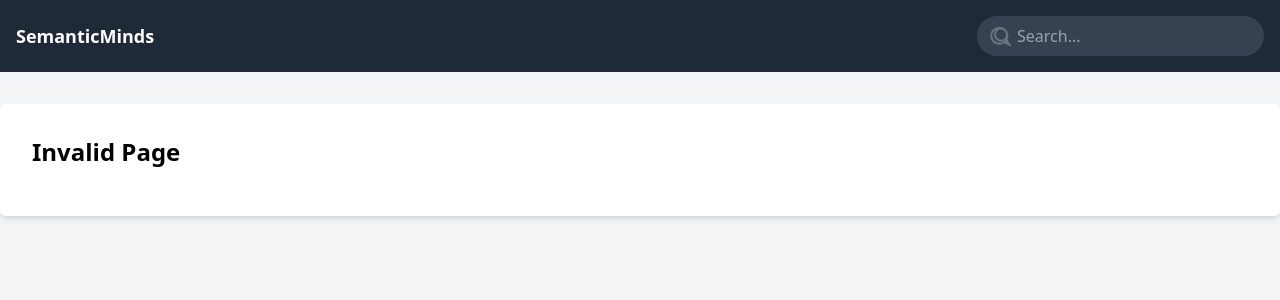
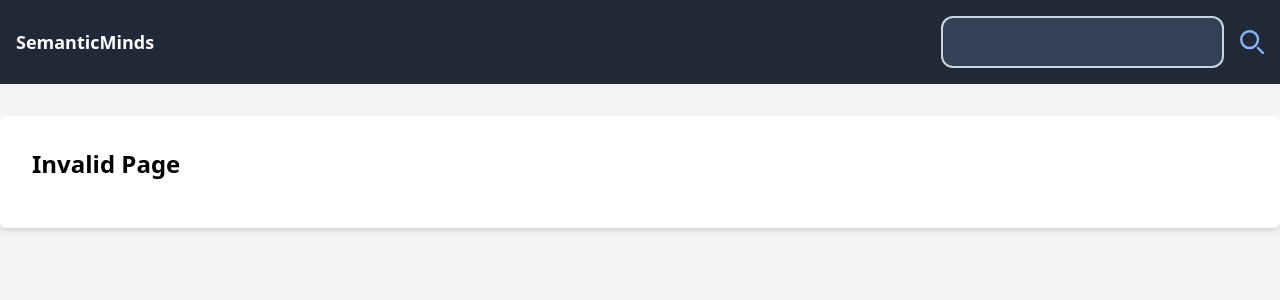
Before and after one commit to Emilicos/SemanticMinds, a Django app: page /data/1/ in a window 1280 px wide. Shown: the top 300 px of the page. Run offline with Django 4.2, Linux system fonts and the light colour scheme; data that the repository does not hold is empty.

Commit message:
Remove cdn & move search to navbar

```diff
--- a/frontend/templates/home_page.html
+++ b/frontend/templates/home_page.html
@@ -7,12 +7,11 @@
     <meta name="viewport" content="width=device-width, initial-scale=1.0">
     <title>Home</title>
     <link rel="stylesheet" href="{% static 'css/output.css' %}">
-    <script src="https://cdn.tailwindcss.com"></script>
-    <link rel="stylesheet" href="https://cdnjs.cloudflare.com/ajax/libs/font-awesome/6.4.2/css/all.min.css"/>
+    <!-- <script src="https://cdn.tailwindcss.com"></script>
+    <link rel="stylesheet" href="https://cdnjs.cloudflare.com/ajax/libs/font-awesome/6.4.2/css/all.min.css"/> -->
 </head>
 
 <body class="bg-[#f5f5f5]">
-    {% include 'navbar.html' %}
     <form action="return false;" id="searchForm" class = "min-h-[calc(100vh-72px)] my-auto flex flex-col items-center justify-center gap-y-8">
         <h1 class = "text-4xl font-bold"> Semantic Minds </h1>
         <p> Look up for your favorite company here !</p>
--- a/frontend/templates/navbar.html
+++ b/frontend/templates/navbar.html
@@ -1,18 +1,41 @@
+<script src="https://ajax.googleapis.com/ajax/libs/jquery/3.5.1/jquery.min.js"></script>
+
 <nav class="bg-gray-800 p-4">
     <div class="container mx-auto flex items-center justify-between">
         <a href="{% url 'homepage' %}" class="text-white text-lg font-semibold">SemanticMinds</a>
 
         <div class="relative">
-            <input type="text" class="bg-gray-700 text-white rounded-full py-2 px-4 pl-10 focus:outline-none focus:shadow-outline"
-                placeholder="Search...">
-            <span class="absolute inset-y-0 left-0 flex items-center pl-3">
-                <svg class="h-6 w-6 text-gray-500" fill="none" stroke="currentColor" viewBox="0 0 24 24"
-                    xmlns="http://www.w3.org/2000/svg">
-                    <path stroke-linecap="round" stroke-linejoin="round" stroke-width="2"
-                        d="M21 21l-4.35-4.35a8 8 0 1 0-1.4 1.4L21 21zm-2-2L15.5 15.5a6 6 0 1 1 1.4-1.4L19 19z"></path>
-                </svg>
-            </span>
+
+            <form action="return false;" id="searchForm" class="flex items-center">
+                <div class="flex items-center gap-x-4 w-full max-w-4xl relative">
+                    <input
+                    type="text"
+                    name="searchInput"
+                    id="searchInput"
+                    class="w-full py-3 pl-4 pr-8 text-white placeholder-white bg-slate-700 border-2 border-slate-300 rounded-xl"
+                    required="false"
+                    />
+                    <button type="submit" class = "relative right-0 top-0">
+                        <!-- <i class="fa-solid fa-magnifying-glass absolute right-0 top-[-8px] mr-8 text-[#8ab4f8] cursor-pointer"></i> -->
+                        <svg class="w-6 h-6 text-[#8ab4f8]" xmlns="http://www.w3.org/2000/svg" fill="none" viewBox="0 0 20 20">
+                            <path stroke="currentColor" stroke-linecap="round" stroke-linejoin="round" stroke-width="2" d="m19 19-4-4m0-7A7 7 0 1 1 1 8a7 7 0 0 1 14 0Z"/>
+                        </svg>
+                    </button>
+                </div>
+            </form>
+
         </div>
 
     </div>
 </nav>
+<script>
+    document.getElementById('searchForm').addEventListener('submit', function(event) {
+        event.preventDefault();
+
+        var searchValue = document.getElementById('searchInput').value;
+
+        var redirectURL = window.location.origin + '/search?q=' + encodeURIComponent(searchValue);
+
+        window.location.href = redirectURL;
+    });
+</script>
--- a/static/css/output.css
+++ b/static/css/output.css
@@ -625,6 +625,18 @@ video {
 
 .left-0 {
   left: 0px;
+}
+
+.right-0 {
+  right: 0px;
+}
+
+.top-0 {
+  top: 0px;
+}
+
+.top-\[-8px\] {
+  top: -8px;
 }
 
 .order-1 {
@@ -709,37 +726,33 @@ video {
   display: none;
 }
 
+.h-5 {
+  height: 1.25rem;
+}
+
 .h-6 {
   height: 1.5rem;
 }
 
-.h-1\/2 {
-  height: 50%;
+.min-h-\[calc\(100vh-72px\)\] {
+  min-height: calc(100vh - 72px);
 }
 
-.h-5 {
-  height: 1.25rem;
-}
-
-.h-7 {
-  height: 1.75rem;
+.w-5 {
+  width: 1.25rem;
 }
 
 .w-6 {
   width: 1.5rem;
 }
 
-.w-5 {
-  width: 1.25rem;
+.w-full {
+  width: 100%;
 }
 
 .w-min {
   width: -moz-min-content;
   width: min-content;
-}
-
-.w-7 {
-  width: 1.75rem;
 }
 
 .max-w-4xl {
@@ -786,20 +803,45 @@ video {
   gap: 1rem;
 }
 
+.gap-x-4 {
+  -moz-column-gap: 1rem;
+       column-gap: 1rem;
+}
+
+.gap-y-2 {
+  row-gap: 0.5rem;
+}
+
+.gap-y-4 {
+  row-gap: 1rem;
+}
+
+.gap-y-8 {
+  row-gap: 2rem;
+}
+
 .rounded-full {
   border-radius: 9999px;
+}
+
+.rounded-lg {
+  border-radius: 0.5rem;
 }
 
 .rounded-md {
   border-radius: 0.375rem;
 }
 
-.rounded-lg {
-  border-radius: 0.5rem;
+.rounded-xl {
+  border-radius: 0.75rem;
 }
 
 .border {
   border-width: 1px;
+}
+
+.border-2 {
+  border-width: 2px;
 }
 
 .border-b {
@@ -813,6 +855,21 @@ video {
 .border-gray-100 {
   --tw-border-opacity: 1;
   border-color: rgb(243 244 246 / var(--tw-border-opacity));
+}
+
+.border-slate-300 {
+  --tw-border-opacity: 1;
+  border-color: rgb(203 213 225 / var(--tw-border-opacity));
+}
+
+.bg-\[\#4f46e5\] {
+  --tw-bg-opacity: 1;
+  background-color: rgb(79 70 229 / var(--tw-bg-opacity));
+}
+
+.bg-\[\#f5f5f5\] {
+  --tw-bg-opacity: 1;
+  background-color: rgb(245 245 245 / var(--tw-bg-opacity));
 }
 
 .bg-gray-100 {
@@ -830,28 +887,23 @@ video {
   background-color: rgb(31 41 55 / var(--tw-bg-opacity));
 }
 
+.bg-green-200 {
+  --tw-bg-opacity: 1;
+  background-color: rgb(187 247 208 / var(--tw-bg-opacity));
+}
+
+.bg-slate-700 {
+  --tw-bg-opacity: 1;
+  background-color: rgb(51 65 85 / var(--tw-bg-opacity));
+}
+
 .bg-white {
   --tw-bg-opacity: 1;
   background-color: rgb(255 255 255 / var(--tw-bg-opacity));
 }
 
-.bg-gray-50 {
-  --tw-bg-opacity: 1;
-  background-color: rgb(249 250 251 / var(--tw-bg-opacity));
-}
-
-.bg-green-400 {
-  --tw-bg-opacity: 1;
-  background-color: rgb(74 222 128 / var(--tw-bg-opacity));
-}
-
-.bg-green-200 {
-  --tw-bg-opacity: 1;
-  background-color: rgb(187 247 208 / var(--tw-bg-opacity));
-}
-
-.fill-current {
-  fill: currentColor;
+.p-3 {
+  padding: 0.75rem;
 }
 
 .p-4 {
@@ -875,14 +929,9 @@ video {
   padding-right: 1rem;
 }
 
-.py-2 {
-  padding-top: 0.5rem;
-  padding-bottom: 0.5rem;
-}
-
-.px-1 {
-  padding-left: 0.25rem;
-  padding-right: 0.25rem;
+.px-8 {
+  padding-left: 2rem;
+  padding-right: 2rem;
 }
 
 .py-1 {
@@ -890,16 +939,42 @@ video {
   padding-bottom: 0.25rem;
 }
 
+.py-2 {
+  padding-top: 0.5rem;
+  padding-bottom: 0.5rem;
+}
+
+.py-3 {
+  padding-top: 0.75rem;
+  padding-bottom: 0.75rem;
+}
+
+.pb-1 {
+  padding-bottom: 0.25rem;
+}
+
 .pl-10 {
   padding-left: 2.5rem;
+}
+
+.pl-12 {
+  padding-left: 3rem;
 }
 
 .pl-3 {
   padding-left: 0.75rem;
 }
 
-.pb-1 {
-  padding-bottom: 0.25rem;
+.pl-4 {
+  padding-left: 1rem;
+}
+
+.pr-4 {
+  padding-right: 1rem;
+}
+
+.pr-8 {
+  padding-right: 2rem;
 }
 
 .text-center {
@@ -939,16 +1017,18 @@ video {
   font-weight: 600;
 }
 
-.font-bold {
-  font-weight: 700;
+.leading-6 {
+  line-height: 1.5rem;
 }
 
-.font-extrabold {
-  font-weight: 800;
+.text-\[\#8ab4f8\] {
+  --tw-text-opacity: 1;
+  color: rgb(138 180 248 / var(--tw-text-opacity));
 }
 
-.leading-6 {
-  line-height: 1.5rem;
+.text-black {
+  --tw-text-opacity: 1;
+  color: rgb(0 0 0 / var(--tw-text-opacity));
 }
 
 .text-blue-500 {
@@ -976,19 +1061,25 @@ video {
   color: rgb(67 56 202 / var(--tw-text-opacity));
 }
 
-.text-gray-700 {
+.text-white {
   --tw-text-opacity: 1;
-  color: rgb(55 65 81 / var(--tw-text-opacity));
+  color: rgb(255 255 255 / var(--tw-text-opacity));
 }
 
-.text-black {
-  --tw-text-opacity: 1;
-  color: rgb(0 0 0 / var(--tw-text-opacity));
+.placeholder-white::-moz-placeholder {
+  --tw-placeholder-opacity: 1;
+  color: rgb(255 255 255 / var(--tw-placeholder-opacity));
 }
 
-.text-gray-800 {
-  --tw-text-opacity: 1;
-  color: rgb(31 41 55 / var(--tw-text-opacity));
+.placeholder-white::placeholder {
+  --tw-placeholder-opacity: 1;
+  color: rgb(255 255 255 / var(--tw-placeholder-opacity));
+}
+
+.shadow-lg {
+  --tw-shadow: 0 10px 15px -3px rgb(0 0 0 / 0.1), 0 4px 6px -4px rgb(0 0 0 / 0.1);
+  --tw-shadow-colored: 0 10px 15px -3px var(--tw-shadow-color), 0 4px 6px -4px var(--tw-shadow-color);
+  box-shadow: var(--tw-ring-offset-shadow, 0 0 #0000), var(--tw-ring-shadow, 0 0 #0000), var(--tw-shadow);
 }
 
 .shadow-md {
```
Also changed, not shown: other parts of static/css/output.css (+75 -54 lines), frontend/templates/search_page.html (+4 -18 lines).
